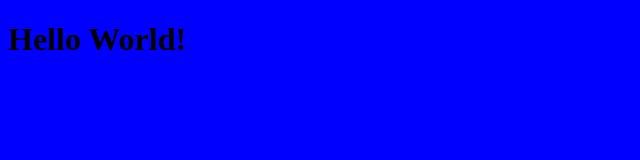
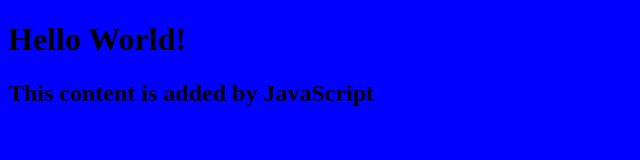
Before and after one commit to JalenP25/JalenP25.github.io, a plain HTML site: page index.html in a window 1280 px wide. Shown: the whole page, without its empty margins (0-640 px from the left). Drawn offline with Linux system fonts and the light colour scheme.

Commit message:
add script.js, connect to index.html

```diff
--- a/index.html
+++ b/index.html
@@ -9,5 +9,6 @@
 </head>
 <body>
     <h1>Hello World!</h1>
+    <script src="script.js"></script>
 </body>
 </html>
--- /dev/null
+++ b/script.js
@@ -0,0 +1,4 @@
+let h2 = document.createElement('h2')
+h2.textContent = "This content is added by JavaScript"
+
+document.querySelector('body').appendChild(h2)
```
